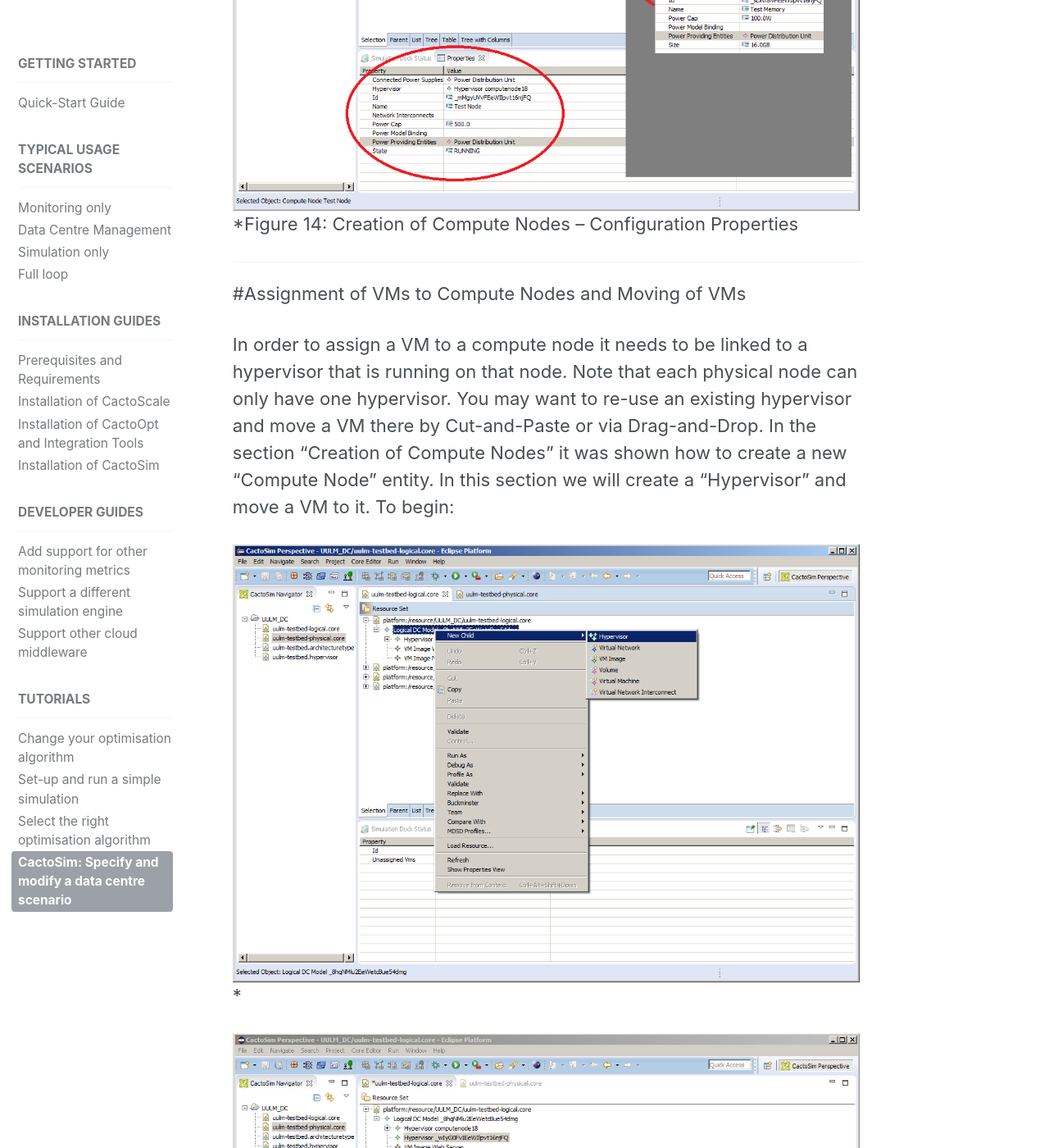
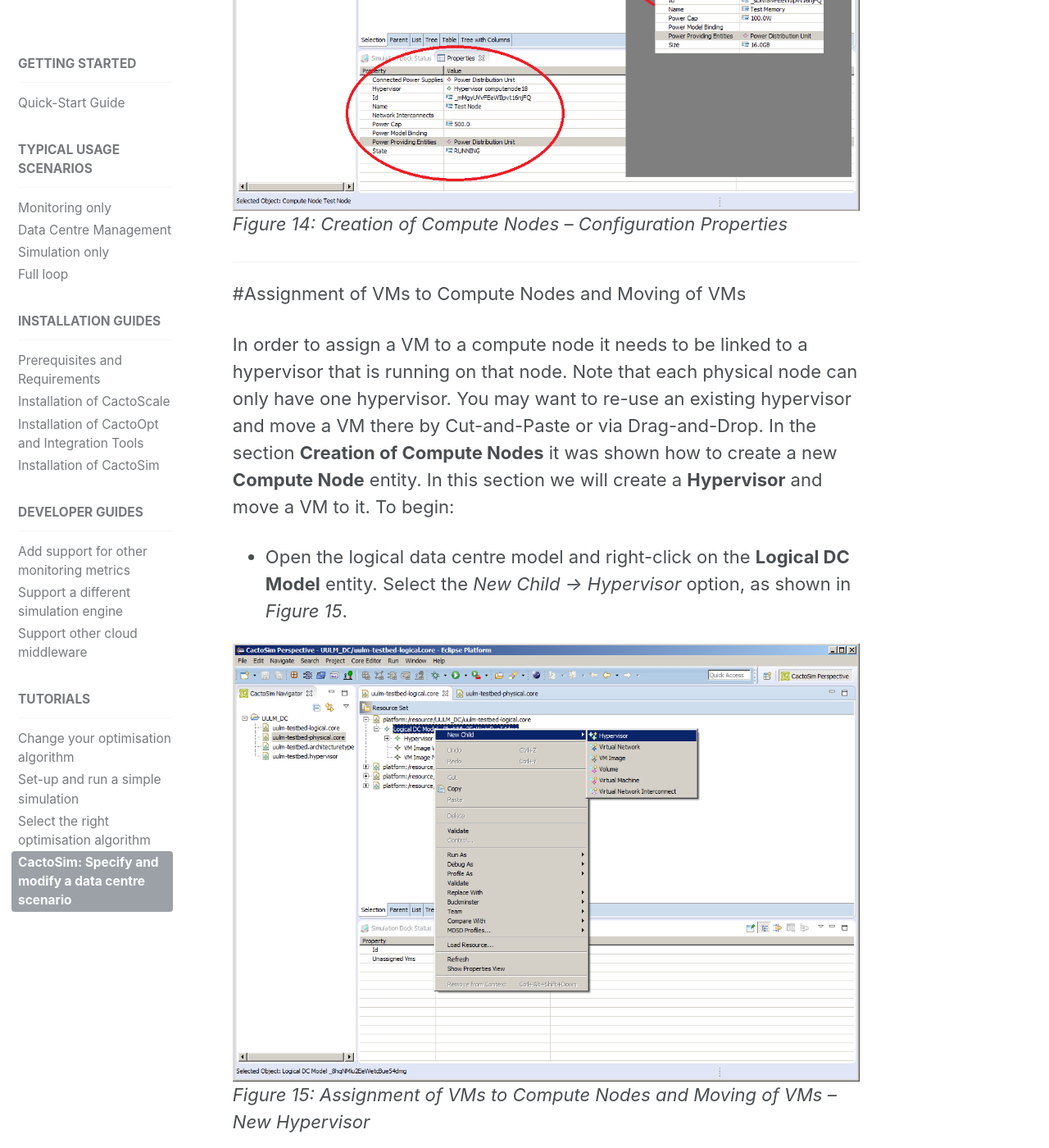
Before and after one commit to cactos/cactos.github.io, a Jekyll site: the page built from _docs/19_cactosim-specify-and-modify-a-data-centre-scenario.md, in a window 1280 px wide and 1400 px high, scrolled down 11415 px. Shown: the whole window at 82% size. Built offline with Jekyll 4.4.1, drawn with Linux system fonts in a browser that asks for light colours; some of the changed text lies outside the part shown.

Commit message:
Final updates of all sections

```diff
--- a/_docs/19_cactosim-specify-and-modify-a-data-centre-scenario.md
+++ b/_docs/19_cactosim-specify-and-modify-a-data-centre-scenario.md
@@ -73,17 +73,17 @@
 Right-click the models folder under the Model Repository view and selecting the __Checkout__ option, see *Figure 6*.
 
 ![alt text][Doc19_6]
-*Figure 6: Load a Scenario Specification from the Prediction Model Storage - Checkout
+*Figure 6: Load a Scenario Specification from the Prediction Model Storage - Checkout*
 
 Create a local project folder where the models will be placed by giving it a name, see *Figure 7*.
 
 ![alt text][Doc19_7]
-*Figure 7: Load a Scenario Specification from the Prediction Model Storage – Create Project
+*Figure 7: Load a Scenario Specification from the Prediction Model Storage – Create Project*
 
 - Once the models are checked-out they will appear in the model explorer window which is by default located on the left hand side, see *Figure 8*.
 
 ![alt text][Doc19_8]
-*Figure 8: Load a Scenario Specification from the Prediction Model Storage – Model Explorer
+*Figure 8: Load a Scenario Specification from the Prediction Model Storage – Model Explorer*
 
 ---
 
@@ -96,22 +96,22 @@
 - Double click the logical data centre model file in the workspace to open it. Next right-click the top __Logical DC Model__ element and from the menu select __New Child -> VM Image__, as shown in *Figure 9*.
 
 ![alt text][Doc19_9]
-*Figure 9: Creating of VM - VM Image Instance
+*Figure 9: Creating of VM - VM Image Instance*
 
 - Define properties of a newly created __VM Image__ entity under the __Properties__ view, as shown in *Figure 10*.
 
 ![alt text][Doc19_10]
-*Figure 10: Creating of VM –VM Image Properties
+*Figure 10: Creating of VM –VM Image Properties*
 
 - Next right click on the __Hypervisor__ entity and select __New Child -> Virtual Machine__ menu, shown in Figure 11.
 
 ![alt text][Doc19_11]
-*Figure 11: Creating of VM –New Instance
+*Figure 11: Creating of VM –New Instance*
 
 - Further following the same principle right click on the created __Virtual Machine__ instance and create __VM Image Instance__, __Virtual Memory__, __Virtual Processing Unit__ and application model. A sample configuration is shown in Figure 12.
 
 ![alt text][Doc19_12]
-*Figure 12: Creating of VM - Configuration
+*Figure 12: Creating of VM - Configuration*
 
 ---
 
@@ -122,38 +122,62 @@
 - Right-click on the __Rack__ element which should contain the new node, select __New Child -> Compute Node__, as shown in *Figure 13*.
 
 ![alt text][Doc19_13]
-*Figure 13: Creation of Compute Nodes – New Entity
+*Figure 13: Creation of Compute Nodes – New Entity*
 
 - In the newly created __Compute Node__ entity properties fill in the required attributes. Right click on the newly created node and create as a child __Processing Unit Specification__, __Storage Specification__ and __Memory Specification__. Example configuration options are shown in *Figure 14.
 
 ![alt text][Doc19_14]
-*Figure 14: Creation of Compute Nodes – Configuration Properties
+*Figure 14: Creation of Compute Nodes – Configuration Properties*
 
 ---
 
 #Assignment of VMs to Compute Nodes and Moving of VMs
 
-In order to assign a VM to a compute node it needs to be linked to a hypervisor that is running on that node. Note that each physical node can only have one hypervisor. You may want to re-use an existing hypervisor and move a VM there by Cut-and-Paste or via Drag-and-Drop. In the section “Creation of Compute Nodes” it was shown how to create a new “Compute Node” entity. In this section we will create a “Hypervisor” and move a VM to it. To begin:
+In order to assign a VM to a compute node it needs to be linked to a hypervisor that is running on that node. Note that each physical node can only have one hypervisor. You may want to re-use an existing hypervisor and move a VM there by Cut-and-Paste or via Drag-and-Drop. In the section __Creation of Compute Nodes__ it was shown how to create a new __Compute Node__ entity. In this section we will create a __Hypervisor__ and move a VM to it. To begin:
+
+- Open the logical data centre model and right-click on the __Logical DC Model__ entity. Select the _New Child -> Hypervisor_ option, as shown in *Figure 15*.
 
 ![alt text][Doc19_15]
-*
+*Figure 15: Assignment of VMs to Compute Nodes and Moving of VMs – New Hypervisor*
+
+- The newly created __Hypervisor__ element under its properties at the __Node__ attribute will have a dropdown list with all available nodes where it can be linked, as shown in the Figure 16. The appropriate node instance must be selected to create a link with physical data centre representation.
 
 ![alt text][Doc19_16]
-*
+*Figure 16: Assignment of VMs to Compute Nodes and Moving of VMs –Node Selection*
+
+- Finally the __Virtual Machine__ element can be moved to new hypervisor by drag-and-drop functionality, as shown in *Figure 17*.
 
 ![alt text][Doc19_17]
-*
+*Figure 17: Assignment of VMs to Compute Nodes and Moving of VMs –VM Relocation*
+
+---
+
+#Store a scenario specification in the prediction model storage
+
+Once the datacentre models have been created or downloaded from the Runtime Model Storage, it is recommended for them to be stored using a versioning control system such as GIT [13] or Subversion [15]. The serialised models are written in the XML Metadata Interchange (XMI) format which is suitable for tracking changes and merging content. Information on how to use the suggested versioning systems can be found in freely available “Pro GIT” book [14] and “Version Control with Subversion” book [16].
+
+Simulation scenarios can also be loaded from the Runtime Model Storage directly to the local EMF Storage [17]. To perform this action:
+
+- Click in the general Eclipse menu __File->Import->Runtime to Prediction Model Storage__
 
 ![alt text][Doc19_18]
-*
+*Figure 18: Store a Scenario Specification in the Prediction Model Storage – Wizard Selection*
+
+- Enter Runtime Model Storage login credentials together with server address attributes.
 
 ![alt text][Doc19_19]
-*
+*Figure 19: Store a Scenario Specification in the Prediction Model Storage – Credentials*
+
+-Specify the name of the project that is to be created in the local storage
 
 ![alt text][Doc19_20]
-*
+*Figure 20: Store a Scenario Specification in the Prediction Model Storage – Project Name*
+
+- After the models have been imported, they can be viewed by switching to the ECP perspective in Eclipse. The perspective selector is shown in *Figure 21*.
 
 ![alt text][Doc19_21]
-*
+*Figure 21: Store a Scenario Specification in the Prediction Model Storage – ECP Perspective
 
+- The full list of persisted models is provided under the “Model Repositories” tab, shown in Figure 22. To use the saved models please refer to the instructions in “Load a scenario specification from the Prediction Model Storage ”.
 ![alt text][Doc19_22]
+*Figure 22: Store a Scenario Specification in the Prediction Model Storage – Model Repository*
```
